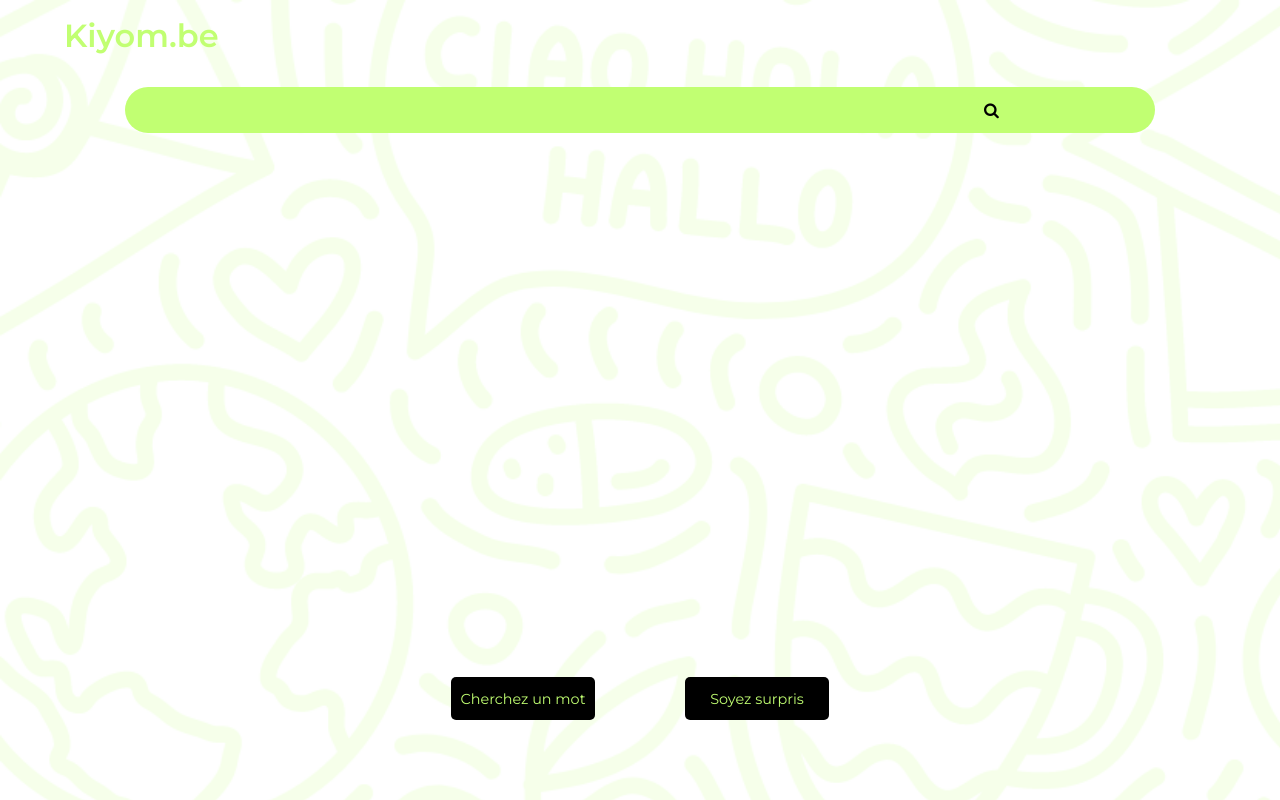
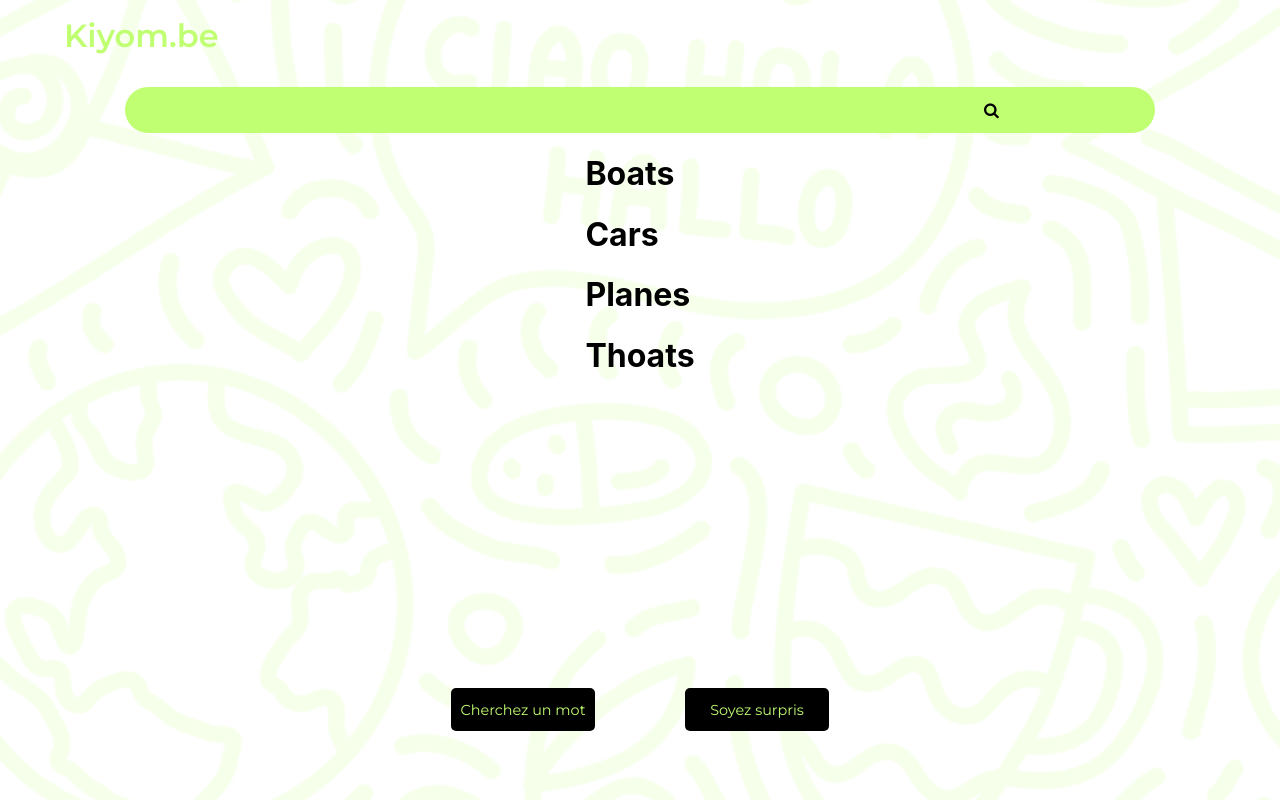
Before and after one commit to Erzatskaiser/kiyombe-dictionary, a React (Create React App) app in the folder frontend/kiyombe-dict/: page /search in a window 1280 px wide. Built offline with nearby package versions, Linux system fonts and the light colour scheme.

Commit message:
Edits to search page

```diff
--- a/frontend/kiyombe-dict/src/pages/search/search.css
+++ b/frontend/kiyombe-dict/src/pages/search/search.css
@@ -51,8 +51,8 @@
 
 .search_buttons {
   display: flex;
-  position: relative;
-  top: 34em;
+  position: fixed;
+  top: 43em;
   flex-direction: row;
   margin-bottom: 6em;
   max-width: 90vw;
--- a/frontend/kiyombe-dict/src/pages/search/search.js
+++ b/frontend/kiyombe-dict/src/pages/search/search.js
@@ -18,6 +18,9 @@ function Search() {
     navigate("/search");
   }
 
+  //Search for matching terms
+  const handleChange = (event) => {}
+
   return (
     <body className="canvas_search">
       <div className="navbar">
@@ -32,6 +35,10 @@ function Search() {
         </div>
       </div>
       <div className="search_results">
+        <h1>Boats</h1>
+        <h1>Cars</h1>
+        <h1>Planes</h1>
+        <h1>Thoats</h1>
       </div>
       <div className="search_buttons">
 	      <button className="search_button" onClick={handleSearch}>Cherchez un mot</button>
```
